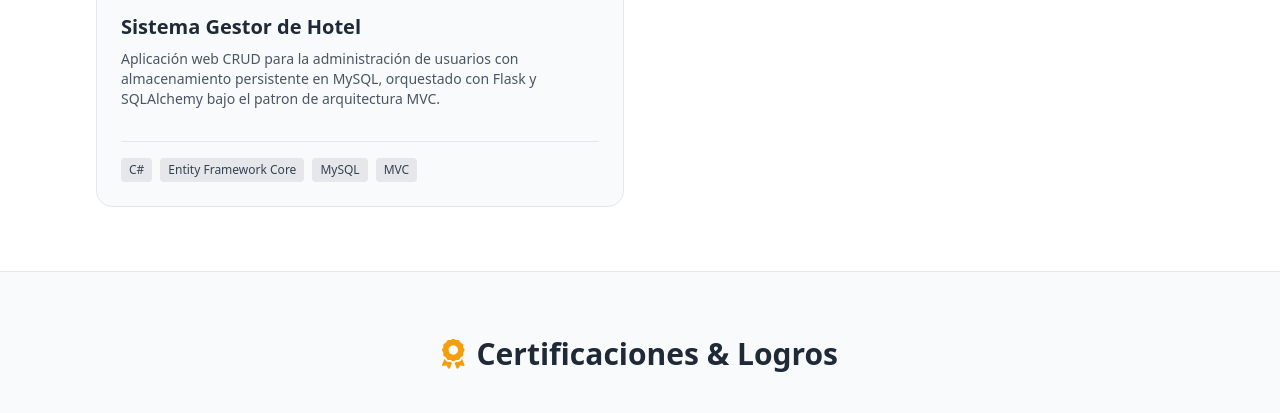
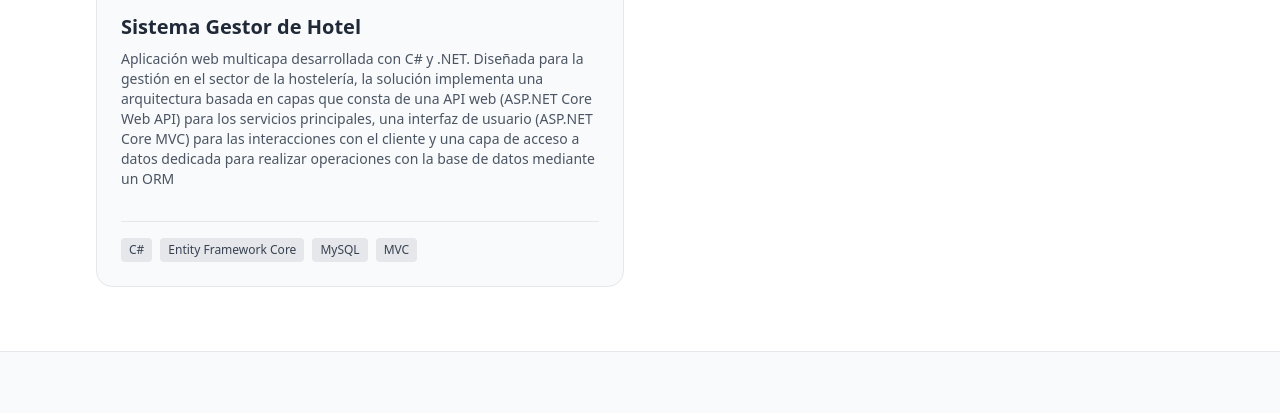
Before and after one commit to Emerson-SM/PortafolioESM, a plain HTML site: page index.html in a window 1280 px wide. Shown: the part 2242-2655 px from the top of the page. Drawn offline with nearby package versions, Linux system fonts and the light colour scheme.

Commit message:
en-es description

```diff
--- a/index.html
+++ b/index.html
@@ -259,7 +259,7 @@
                                 <a href="https://github.com/Emerson-SM/HospedajeG" target="_blank" class="text-gray-400 hover:text-emerald-500 text-xl"><i class="fa-brands fa-github"></i></a>
                             </div>
                             <h3 class="text-xl font-bold mb-2" data-es="Sistema Gestor de Hotel" data-en="Hotel Management System">Sistema Gestor de Hotel</h3>
-                            <p class="text-gray-600 dark:text-gray-300 text-sm mb-4" data-es="Aplicación web CRUD para la administración de usuarios con almacenamiento persistente en MySQL, orquestado con Flask y SQLAlchemy bajo el patron de arquitectura MVC." data-en="CRUD web app for user management with persistent MySQL storage, orchestrated with Flask and SQLAlchemy using MVC architecture pattern.">
+                            <p class="text-gray-600 dark:text-gray-300 text-sm mb-4" data-es="Aplicación web multicapa desarrollada con C# y .NET. Diseñada para la gestión en el sector de la hostelería, la solución implementa una arquitectura basada en capas que consta de una API web (ASP.NET Core Web API) para los servicios principales, una interfaz de usuario (ASP.NET Core MVC) para las interacciones con el cliente y una capa de acceso a datos dedicada para realizar operaciones con la base de datos mediante un ORM" data-en="Multi-tier web application built with C# and .NET. Designed for hospitality management, the solution implements a clean layer-based architecture comprising an ASP.NET Core Web API for core services, an ASP.NET Core MVC frontend for client interactions, and a dedicated Data Access Layer for ORM database operations">
                                 Multi-tier web application built with C# and .NET. Designed for hospitality management, the solution implements a clean layer-based architecture comprising an ASP.NET Core Web API for core services, an ASP.NET Core MVC frontend for client interactions, and a dedicated Data Access Layer for ORM database operations.
                         </div>
                         <div class="flex flex-wrap gap-2 mt-4 pt-4 border-t border-gray-200 dark:border-slate-800">
```
